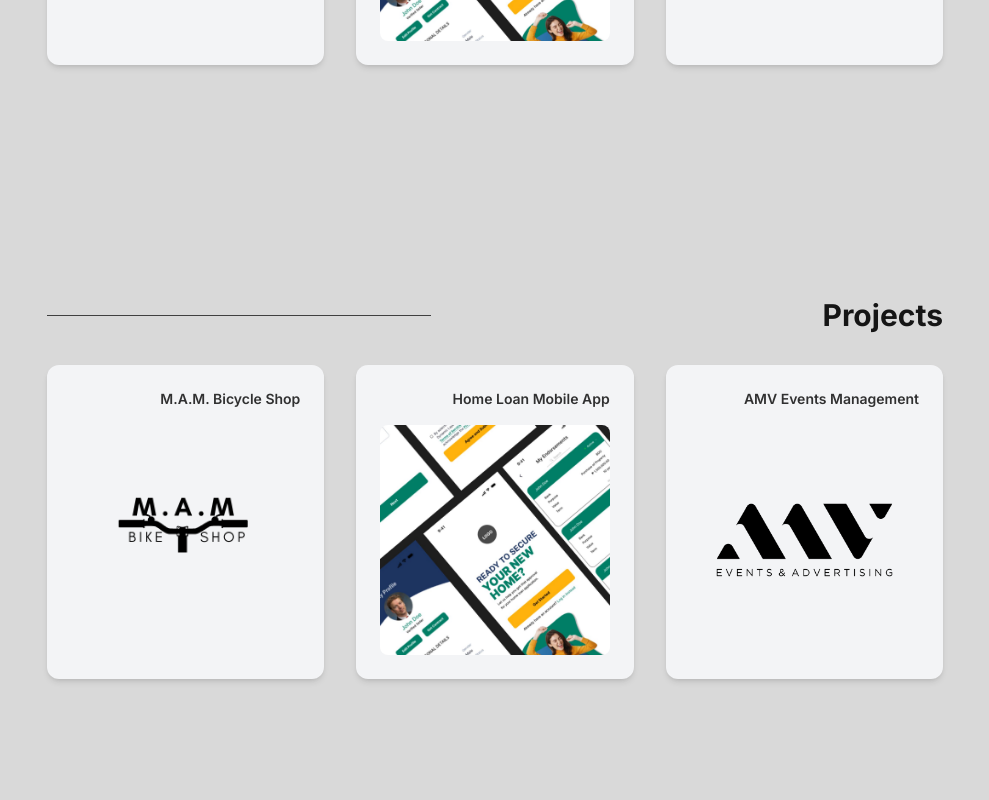
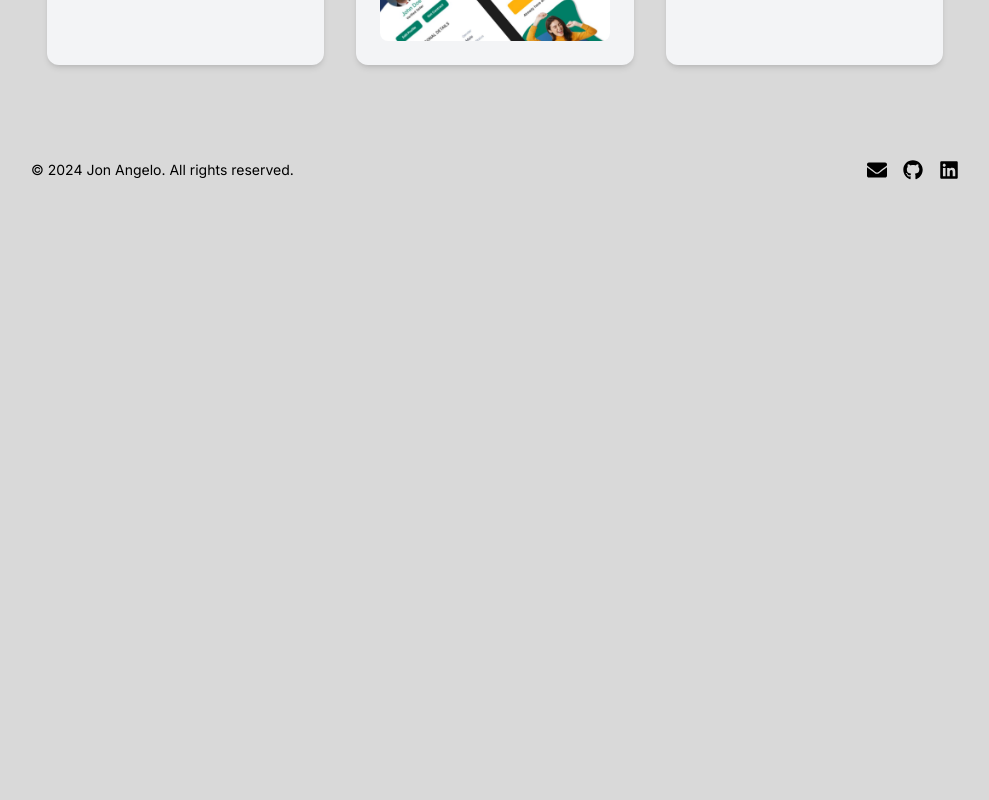
Before and after one commit to angelojon/my-portfolio, a Next.js app: page / in a window 1280 px wide. Shown: the part 2400-3200 px from the top of the page, without its empty margins (145-1134 px from the left). After the commit the page ends 2604 px from the top, so only its background shows below. Built offline with nearby package versions, Linux system fonts and the light colour scheme.

Commit message:
remove old projects section

```diff
--- a/src/app/page.js
+++ b/src/app/page.js
@@ -262,82 +262,6 @@ export default function MyPortfolio() {
         </div>
       </section>
 
-
-      {/* Projects section */}
-      <section className="h-screen content-center mx-auto w-full md:px-6 lg:px-8">
-        <div className="flex items-center mb-8">
-          <hr className="border-t-1 border-black opacity-70 w-96 min-w-[150px] mr-4 md:mr-8 lg:mr-24 xl:mr-52" />
-          <h2 className="text-2xl md:text-3xl lg:text-3xl font-bold opacity-90 ml-auto">
-            Projects
-          </h2>
-        </div>
-        <div className="grid grid-cols-1 sm:grid-cols-3 gap-8 max-w-4x mb-40 sm:mb-24">
-          <a
-            href="https://drive.google.com/file/d/1tq-cxJmOb45UGIhQw8aaYjfzMNTM8S4I/view?usp=sharing"
-            className="relative block p-6 bg-gray-100 shadow-md rounded-xl overflow-hidden hover:shadow-xl transition-shadow duration-300"
-            target="_blank"
-            rel="noopener noreferrer"
-          >
-            <h3 className="text-sm lg:text-sm font-semibold opacity-80 mb-4 text-right">
-              M.A.M. Bicycle Shop
-            </h3>
-            <img
-              src="/images/proj1.png"
-              alt="Project 1"
-              className="w-full object-cover rounded-lg"
-            />
-            <div className="absolute inset-0 bg-black bg-opacity-60 flex items-center justify-center opacity-0 hover:opacity-100 transition-opacity duration-300 rounded-lg">
-              <p className="text-white text-center px-4">
-                Developed an e-commerce platform for M.A.M. Bicycle Shop with a
-                custom bike configuration feature for our Capstone Project.
-              </p>
-            </div>
-          </a>
-          <a
-            href="https://www.figma.com/design/2YLPsj1xAilFMb74gsRmbg/House-Loan%2FMortgage-App?node-id=0-1&t=ZvEZLlzGIrobJZiL-1"
-            className="relative block p-6 bg-gray-100 shadow-md rounded-xl overflow-hidden hover:shadow-xl transition-shadow duration-300"
-            target="_blank"
-            rel="noopener noreferrer"
-          >
-            <h3 className="text-sm lg:text-sm font-semibold opacity-80 mb-4 text-right">
-              Home Loan Mobile App
-            </h3>
-            <img
-              src="/images/proj2.jpg"
-              alt="Project 2"
-              className="w-full object-cover rounded-lg"
-            />
-            <div className="absolute inset-0 bg-black bg-opacity-60 flex items-center justify-center opacity-0 hover:opacity-100 transition-opacity duration-300 rounded-lg">
-              <p className="text-white text-center px-4">
-                During my internship, I designed a user-friendly mobile app for
-                processing and tracking home loans.
-              </p>
-            </div>
-          </a>
-          <a
-            href="https://www.amv-events.com/"
-            className=" relative block p-6 bg-gray-100 shadow-md rounded-xl overflow-hidden hover:shadow-xl transition-shadow duration-300"
-            target="_blank"
-            rel="noopener noreferrer"
-          >
-            <h3 className="text-sm lg:text-sm font-semibold opacity-80 mb-4 text-right">
-              AMV Events Management
-            </h3>
-            <img
-              src="/images/proj3.png"
-              alt="Project 3"
-              className="w-full object-cover rounded-lg"
-            />
-            <div className="absolute inset-0 bg-black bg-opacity-60 flex items-center justify-center opacity-0 hover:opacity-100 transition-opacity duration-300 rounded-lg">
-              <p className="text-white text-center px-4">
-                Developed a single-page website for an event management business
-                as a freelance work. It showcases responsiveness and bits of
-                animations.
-              </p>
-            </div>
-          </a>
-        </div>
-      </section>
       {/* Footer section */}
       <footer className="py-6 text-black">
         <div className="container mx-auto px-4 flex flex-col md:flex-row justify-between items-center">
```
